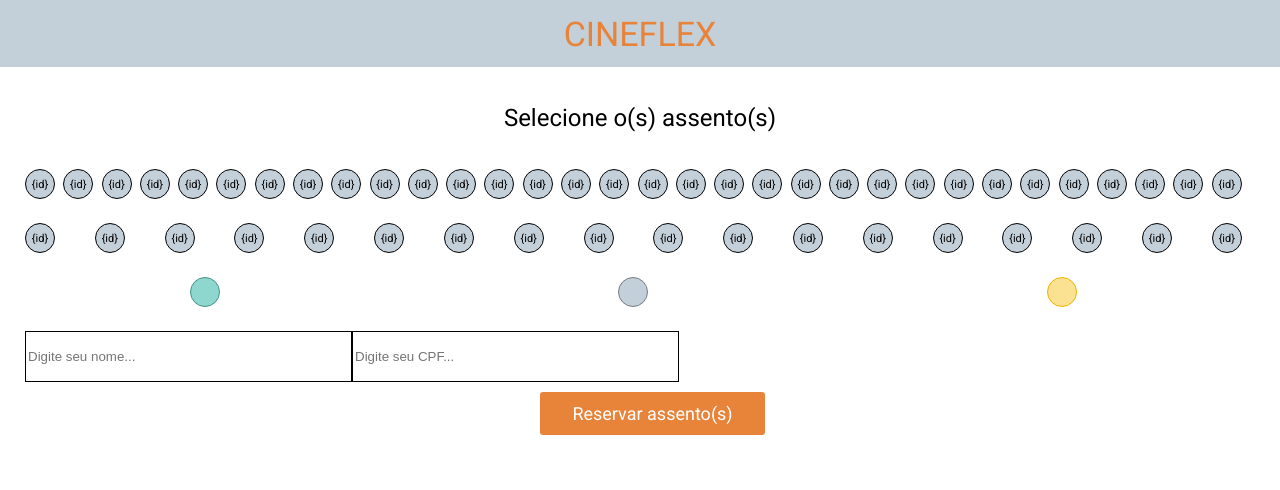
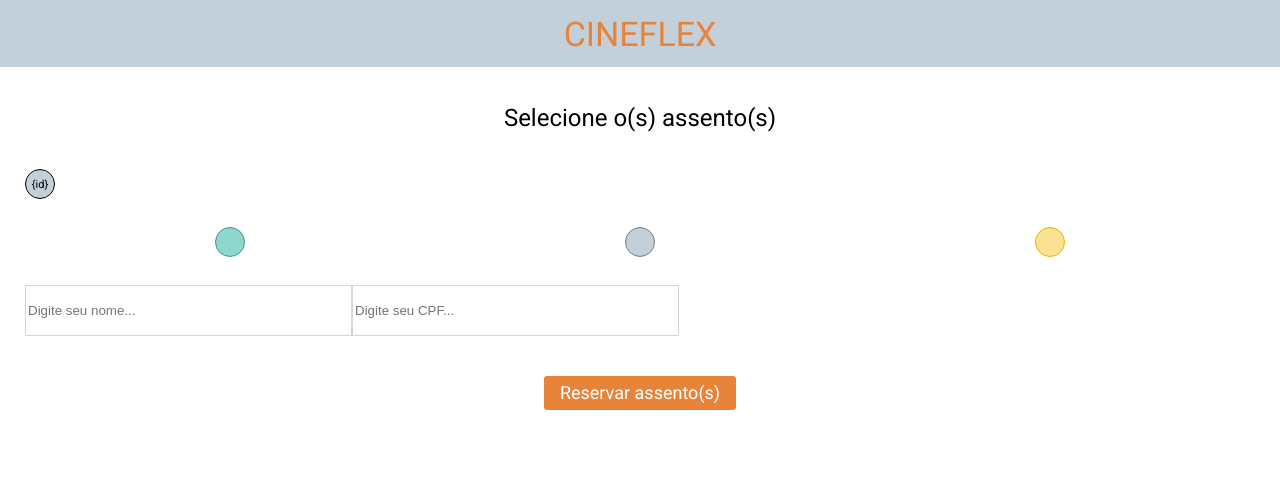
Before and after one commit to ligia-davila-bozzi/Projeto09Cineflex, a React (Create React App) app: page /session/1 in a window 1280 px wide. Shown: the top 490 px of the page. Built offline with nearby package versions, Linux system fonts and the light colour scheme.

Commit message:
Layout: success screen and correction of errors found in other layouts

```diff
--- a/src/components/App.js
+++ b/src/components/App.js
@@ -4,8 +4,8 @@ import "./css/style.css";
 import Header from "./header/Header";
 import Home from "./home/Home";
 import MovieSession from "./movieSession/MovieSession";
-import Seat from "./seat/Seat";
-//import Sucess from "./sucess/Sucess";
+import Room from "./room/Room";
+import Success from "./success/Success";
 
 const App = () => {
     return (
@@ -19,14 +19,18 @@ const App = () => {
                     <MovieSession />
                 </Route>
                 <Route path="/session/:idSession" exact>
-                    <Seat />
+                    <Room />
                 </Route>
-                {/* <Route path="/" exact>
-                    <Sucess />
-                </Route> */}
+                <Route path="/" exact>
+                    <Success />
+                </Route>
             </Switch>
         </BrowserRouter>
     );
 };
 
 export default App;
+
+/*
+
+*/
--- a/src/components/css/style.css
+++ b/src/components/css/style.css
@@ -28,6 +28,7 @@ main {
     margin-top: 67px;
     display: flex;
     flex-direction: column;
+    padding: 0px 25px 0px;
 }
 
 .page-title {
@@ -40,10 +41,6 @@ main {
     font-size: 24px;
 }
 
-.mar-left {
-    margin-left: 25px;
-}
-
 .mar-bottom {
     margin-bottom: 117px;
 }
@@ -53,6 +50,7 @@ main {
 
 .container-movies {
     display: flex;
+    justify-content: space-around;
     flex-wrap: wrap;
     margin-top: 11px;
 }
@@ -60,8 +58,8 @@ main {
 .movie {
     width: 145px;
     height: 209px;
+    margin-bottom: 11px;
     border-radius: 3px;
-    margin: 0px 0px 11px 30px;
     box-shadow: 0px 2px 4px 2px rgba(0, 0, 0, 10%);
     padding: 8px;
 }
@@ -74,7 +72,7 @@ main {
 /*/\--------------------Home---------------------/\*/
 /*\/--------------------Movie Session---------------------\/*/
 
-.Session {
+.session {
     font-size: 20px;
 }
 
@@ -85,9 +83,8 @@ main {
 }
 
 .hour {
-    width: 82px;
-    height: 43px;
-    margin: 0px 8px 8px 0px;
+    width: max-content;
+    padding: 8px 16px;
     border-radius: 3px;
     background-color: #E8833A;
     font-size: 18px;
@@ -95,6 +92,11 @@ main {
     display: flex;
     justify-content: center;
     align-items: center;
+    margin: 0px 8px 8px 0px;
+}
+
+.link {
+    text-decoration: none;
 }
 
 /*/\--------------------Movie Session---------------------/\*/
@@ -136,18 +138,18 @@ footer {
 /*\/--------------------Seat---------------------\/*/
 
 .subtitle{
-    width: calc(100%-30px);
+    margin: 20px 0px 20px 0px;
     display: flex;
     justify-content: space-around;
-    margin-left: -30px;
 }
 
 .seats {
     display: flex;
+    justify-content: space-around;
     flex-wrap: wrap;
     justify-content: space-between;
     width: calc (100% - 30px);
-    margin-right: 30px;
+    margin: 0px auto;
 }
 
 .seat {
@@ -159,7 +161,7 @@ footer {
     display: flex;
     justify-content: center;
     align-items: center;
-    margin: 0px 8px 24px 0px;
+    margin: 0px 0px 8px 0px;
     font-size: 11px;
 }
 
@@ -179,9 +181,8 @@ footer {
 }
 
 .botao {
-    width: 225px;
-    height: 43px;
-    margin: 0px 8px 8px 0px;
+    width: max-content;
+    padding: 8px 16px;
     border-radius: 3px;
     background-color: #E8833A;
     font-size: 18px;
@@ -189,14 +190,45 @@ footer {
     display: flex;
     justify-content: center;
     align-items: center;
-    margin: 0px auto;
+    margin: 30px auto;
 }
 
 .box-data{
     width: 327px;
     height: 51px;
     margin-bottom: 10px;
-    border: 1px solid;
+    border: 1px solid #D5D5D5;
+
 }
 
 /*/\--------------------Seat---------------------/\*/
+/*\/--------------------Success---------------------\/*/
+
+.info{
+    margin-top: 25px;
+}
+
+.h1{
+    font-size: 24px;
+    font-weight: bold;
+    margin-bottom: 15px;
+}
+
+.p{
+    font-size: 20px;
+}
+
+.but {
+    padding: 8px 16px;
+    width: max-content;
+    border-radius: 3px;
+    background-color: #E8833A;
+    font-size: 18px;
+    color: #ffffff;
+    display: flex;
+    justify-content: center;
+    align-items: center;
+    margin: 80px auto 0px;
+}
+
+/*/\--------------------Success---------------------/\*/
--- a/src/components/movieSession/Hours.js
+++ b/src/components/movieSession/Hours.js
@@ -1,3 +1,4 @@
+import { Link } from "react-router-dom";
 const Hours = ({hours}) => {
     console.log(hours)
 
@@ -9,7 +10,9 @@ const Hours = ({hours}) => {
                     id
                 } = hour;
                 return(
-                    <div key={id} className="hour">{name}</div>
+                    <Link className = "link" to={`/session/${id}`}>
+                        <div className="hour">{name}</div>
+                    </Link>
                 );
             })}
         </div>
--- /dev/null
+++ b/src/components/room/Room.js
@@ -0,0 +1,25 @@
+import Footer from "../others/Footer";
+import PageTitle from "../others/pageTitle";
+import Input from "./Input";
+
+export default function Room() {
+    return (
+        <main className="mar-bottom">
+            <PageTitle title="Selecione o(s) assento(s)" />
+            <div className="">
+                <div className="seats">
+                    <div className="seat">{"{id}"}</div>
+                </div>
+                <div className="subtitle">
+                    <div className="seat selected"></div>
+                    <div className="seat available"></div>
+                    <div className="seat unavailable"></div>
+                </div>
+                <Input />
+
+                <div className="botao">Reservar assento(s)</div>
+            </div>
+            <Footer />
+        </main>
+    );
+}
--- a/src/components/seat/Seat.js
+++ /dev/null
@@ -1,74 +0,0 @@
-import Footer from "../others/Footer";
-import PageTitle from "../others/pageTitle";
-import Input from "./Input";
-
-export default function Seat() {
-    return (
-        <main className="mar-bottom">
-            <PageTitle title="Selecione o(s) assento(s)" />
-            <div className="mar-left">
-                <div className="seats">
-                    <div className="seat">{"{id}"}</div>
-                    <div className="seat">{"{id}"}</div>
-                    <div className="seat">{"{id}"}</div>
-                    <div className="seat">{"{id}"}</div>
-                    <div className="seat">{"{id}"}</div>
-                    <div className="seat">{"{id}"}</div>
-                    <div className="seat">{"{id}"}</div>
-                    <div className="seat">{"{id}"}</div>
-                    <div className="seat">{"{id}"}</div>
-                    <div className="seat">{"{id}"}</div>
-                    <div className="seat">{"{id}"}</div>
-                    <div className="seat">{"{id}"}</div>
-                    <div className="seat">{"{id}"}</div>
-                    <div className="seat">{"{id}"}</div>
-                    <div className="seat">{"{id}"}</div>
-                    <div className="seat">{"{id}"}</div>
-                    <div className="seat">{"{id}"}</div>
-                    <div className="seat">{"{id}"}</div>
-                    <div className="seat">{"{id}"}</div>
-                    <div className="seat">{"{id}"}</div>
-                    <div className="seat">{"{id}"}</div>
-                    <div className="seat">{"{id}"}</div>
-                    <div className="seat">{"{id}"}</div>
-                    <div className="seat">{"{id}"}</div>
-                    <div className="seat">{"{id}"}</div>
-                    <div className="seat">{"{id}"}</div>
-                    <div className="seat">{"{id}"}</div>
-                    <div className="seat">{"{id}"}</div>
-                    <div className="seat">{"{id}"}</div>
-                    <div className="seat">{"{id}"}</div>
-                    <div className="seat">{"{id}"}</div>
-                    <div className="seat">{"{id}"}</div>
-                    <div className="seat">{"{id}"}</div>
-                    <div className="seat">{"{id}"}</div>
-                    <div className="seat">{"{id}"}</div>
-                    <div className="seat">{"{id}"}</div>
-                    <div className="seat">{"{id}"}</div>
-                    <div className="seat">{"{id}"}</div>
-                    <div className="seat">{"{id}"}</div>
-                    <div className="seat">{"{id}"}</div>
-                    <div className="seat">{"{id}"}</div>
-                    <div className="seat">{"{id}"}</div>
-                    <div className="seat">{"{id}"}</div>
-                    <div className="seat">{"{id}"}</div>
-                    <div className="seat">{"{id}"}</div>
-                    <div className="seat">{"{id}"}</div>
-                    <div className="seat">{"{id}"}</div>
-                    <div className="seat">{"{id}"}</div>
-                    <div className="seat">{"{id}"}</div>
-                    <div className="seat">{"{id}"}</div>
-                </div>
-                <div className="subtitle">
-                    <div className="seat selected"></div>
-                    <div className="seat available"></div>
-                    <div className="seat unavailable"></div>
-                </div>
-                <Input />
-
-                <div className="botao">Reservar assento(s)</div>
-            </div>
-            <Footer />
-        </main>
-    );
-}
--- /dev/null
+++ b/src/components/success/Success.js
@@ -0,0 +1,29 @@
+import PageTitle from "../others/pageTitle";
+
+const Success = () => {
+    return (
+        <main>
+            <PageTitle title="Pedido feito com sucesso!" />
+            <div>
+                <div className="info">
+                    <h1 className="h1">Filme e sessão</h1>
+                    <p className="p" >{/*{Nome do Filme}*/}</p>
+                    <p className="p" >{/*{Sessão do Filme}*/}</p>
+                </div>
+                <div className="info">
+                    <h1 className="h1">Ingressos</h1>
+                    {/*{assentos.map((assento) => <p className="p" >Assento {número do assento}</p>)}*/}
+                </div>
+                <div className="info">
+                    <h1 className="h1">Comprador</h1>
+                    <p className="p" >{`Nome:`/* ${}`*/}</p>
+                    <p className="p" >{`CPF:`/* ${}`*/}</p>
+                </div>
+                <div className="but">Voltar pra Home</div>
+            </div>
+
+        </main>
+    );
+}
+
+export default Success;
```
Also changed, not shown: src/components/room/Input.js (renamed from src/components/seat/Input.js).
